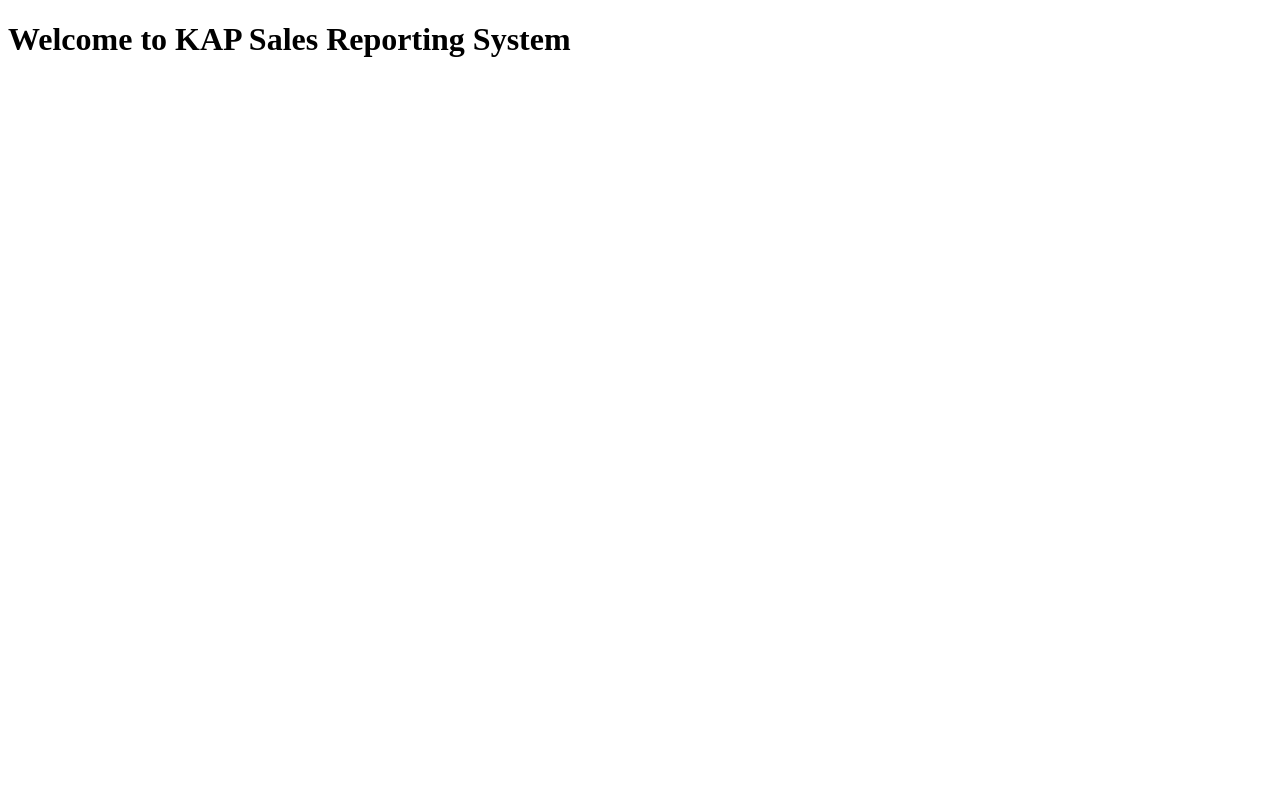
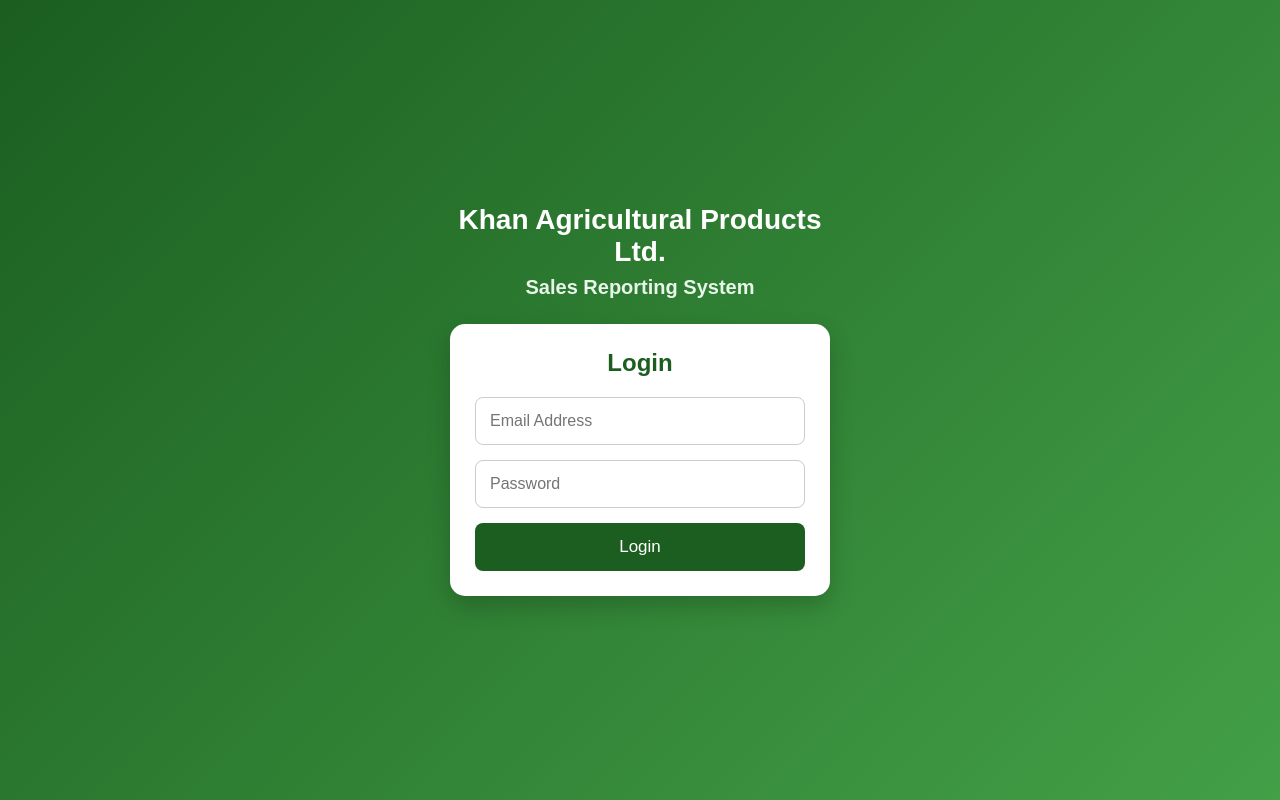
Before and after one commit to mridulhossain90-cloud/kap-sales-report, a website built with Vite: page index.html in a window 1280 px wide. Built offline with nearby package versions, Linux system fonts and the light colour scheme.

Commit message:
Initial KAP project setup

```diff
--- a/index.html
+++ b/index.html
@@ -1,13 +1,27 @@
 <!DOCTYPE html>
-<html lang="en">
+<html lang="bn">
 <head>
-  <meta charset="UTF-8">
-  <meta name="viewport" content="width=device-width, initial-scale=1.0">
+  <meta charset="UTF-8" />
+  <meta name="viewport" content="width=device-width, initial-scale=1.0" />
   <title>KAP Sales Reporting System</title>
-  <link rel="stylesheet" href="style.css">
+  <link rel="stylesheet" href="style.css" />
 </head>
 <body>
-  <h1>Welcome to KAP Sales Reporting System</h1>
+
+  <div class="container">
+    <h1>Khan Agricultural Products Ltd.</h1>
+    <h2>Sales Reporting System</h2>
+
+    <div class="card">
+      <h3>Login</h3>
+
+      <input type="email" id="email" placeholder="Email Address" />
+      <input type="password" id="password" placeholder="Password" />
+
+      <button>Login</button>
+    </div>
+  </div>
+
   <script src="script.js"></script>
 </body>
 </html>
--- a/script.js
+++ b/script.js
@@ -1 +1,12 @@
-console.log("KAP Sales Reporting System started");
+const loginButton = document.querySelector("button");
+
+loginButton.addEventListener("click", function () {
+  const email = document.getElementById("email").value;
+  const password = document.getElementById("password").value;
+
+  if (email === "" || password === "") {
+    alert("Please enter email and password");
+  } else {
+    alert("Login button is working");
+  }
+});
--- a/style.css
+++ b/style.css
@@ -0,0 +1,70 @@
+* {
+    margin: 0;
+    padding: 0;
+    box-sizing: border-box;
+    font-family: Arial, sans-serif;
+  }
+
+  body {
+    min-height: 100vh;
+    background: linear-gradient(135deg, #1b5e20, #43a047);
+    display: flex;
+    justify-content: center;
+    align-items: center;
+  }
+
+  .container {
+    width: 100%;
+    max-width: 420px;
+    padding: 20px;
+    text-align: center;
+  }
+
+  h1 {
+    color: white;
+    font-size: 28px;
+    margin-bottom: 8px;
+  }
+
+  h2 {
+    color: #e8f5e9;
+    font-size: 20px;
+    margin-bottom: 25px;
+  }
+
+  .card {
+    background: white;
+    padding: 25px;
+    border-radius: 15px;
+    box-shadow: 0 10px 25px rgba(0, 0, 0, 0.2);
+  }
+
+  .card h3 {
+    margin-bottom: 20px;
+    color: #1b5e20;
+    font-size: 24px;
+  }
+
+  input {
+    width: 100%;
+    padding: 14px;
+    margin-bottom: 15px;
+    border: 1px solid #ccc;
+    border-radius: 8px;
+    font-size: 16px;
+  }
+
+  button {
+    width: 100%;
+    padding: 14px;
+    background: #1b5e20;
+    color: white;
+    border: none;
+    border-radius: 8px;
+    font-size: 17px;
+    cursor: pointer;
+  }
+
+  button:hover {
+    background: #2e7d32;
+  }
```
Also changed, not shown: package.json (+9 -3 lines), 2 other files.
